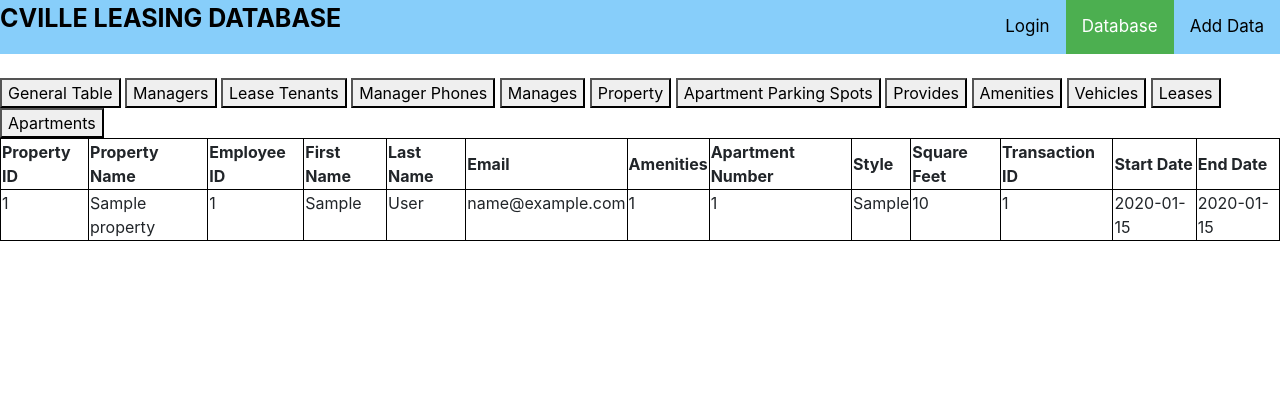
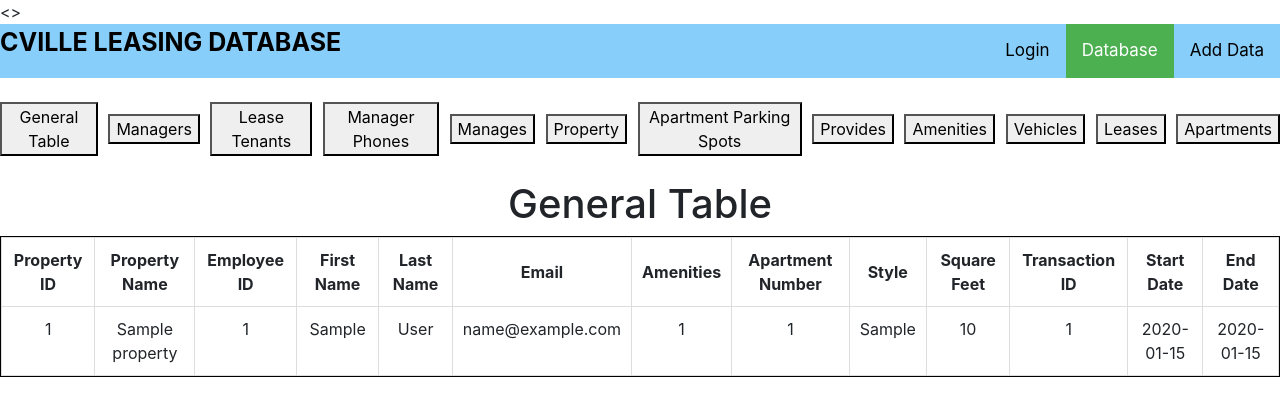
Before and after one commit to jliao13/CS-4750-DB-Project, a Django app: page /data/ in a window 1280 px wide. Shown: the top 416 px of the page. Run offline with Django 3.2, Linux system fonts and the light colour scheme; tables that the repository leaves empty hold one stand-in row (values such as "Sample post"); some libraries are stand-ins or nearby versions.

Commit message:
Neater tables

```diff
--- a/frontend/templates/data.html
+++ b/frontend/templates/data.html
@@ -17,7 +17,7 @@
 </head>
 
 
-<body>
+<>
 <div class="topnav">
     <div class="title" style="display: inline; color: black; font-size: 25px; font-weight: bold;">
         CVILLE LEASING DATABASE
@@ -30,18 +30,20 @@
     </div>
 </div>
 <br>
-<button onclick="myFunction(1)">General Table</button>
-<button onclick="myFunction(2)">Managers</button>
-<button onclick="myFunction(3)">Lease Tenants</button>
-<button onclick="myFunction(4)">Manager Phones</button>
-<button onclick="myFunction(5)">Manages</button>
-<button onclick="myFunction(6)">Property</button>
-<button onclick="myFunction(7)">Apartment Parking Spots</button>
-<button onclick="myFunction(8)">Provides</button>
-<button onclick="myFunction(9)">Amenities</button>
-<button onclick="myFunction(10)">Vehicles</button>
-<button onclick="myFunction(11)">Leases</button>
-<button onclick="myFunction(12)">Apartments</button>
+<div class="center">
+    <button onclick="myFunction(1)">General Table</button> &nbsp; &nbsp;
+    <button onclick="myFunction(2)">Managers</button> &nbsp; &nbsp;
+    <button onclick="myFunction(3)">Lease Tenants</button> &nbsp; &nbsp;
+    <button onclick="myFunction(4)">Manager Phones</button> &nbsp; &nbsp;
+    <button onclick="myFunction(5)">Manages</button> &nbsp; &nbsp;
+    <button onclick="myFunction(6)">Property</button> &nbsp; &nbsp;
+    <button onclick="myFunction(7)">Apartment Parking Spots</button> &nbsp; &nbsp;
+    <button onclick="myFunction(8)">Provides</button> &nbsp; &nbsp;
+    <button onclick="myFunction(9)">Amenities</button> &nbsp; &nbsp;
+    <button onclick="myFunction(10)">Vehicles</button> &nbsp; &nbsp;
+    <button onclick="myFunction(11)">Leases</button> &nbsp; &nbsp;
+    <button onclick="myFunction(12)">Apartments</button>
+</div>
 <div id="table1">{% include "tables/general_table.html" %}</div>
 <div id="table2">{% include "tables/managers_table.html" %}</div>
 <div id="table3">{% include "tables/lease_tenants_table.html" %}</div>
@@ -80,8 +82,11 @@ td {
 }
 #table2, #table3, #table4, #table5, #table6, #table7, #table8, #table9, #table10, #table11, #table12 {
     display:none;
-    width:100%;
-    height:100%;
+}
+.center {
+  display: flex;
+  justify-content: center;
+  align-items: center;
 }
 </style>
 </body>
--- a/frontend/templates/tables/amenities_table.html
+++ b/frontend/templates/tables/amenities_table.html
@@ -1,4 +1,6 @@
-<table style="width:100%; height:100%;">
+<br>
+<h1 class="center">Amenities Table</h1>
+<table class="center" style="width:100%; height:100%;">
     <tr>
         <th>Amenities ID</th>
         <th>Pet friendly</th>
@@ -18,7 +20,8 @@
     </tr>
     {% endfor %}
 </table>
-
+<br>
+<br>
 <!-- amenities_id = models.IntegerField(primary_key=True, null=False)
     pet_friendly = models.BooleanField(null=False)
     dryer_washer = models.BooleanField(null=False)
--- a/frontend/templates/tables/apartment_parking_spots_table.html
+++ b/frontend/templates/tables/apartment_parking_spots_table.html
@@ -1,4 +1,6 @@
-<table style="width:100%; height:100%;">
+<br>
+<h1 class="center">Apartment Parking Spots Table</h1>
+<table class="center" style="width:100%; height:100%;">
     <tr>
         <th>Property ID</th>
         <th>Parking Spot</th>
@@ -12,6 +14,8 @@
     </tr>
     {% endfor %}
 </table>
+<br>
+<br>
 <!-- property_id = models.IntegerField(primary_key=True, null=False)
     parking_spot = models.IntegerField(null=False)
     apartment_number-->
--- a/frontend/templates/tables/apartment_table.html
+++ b/frontend/templates/tables/apartment_table.html
@@ -1,4 +1,6 @@
-<table style="width:100%; height:100%;">
+<br>
+<h1 class="center">Apartment Table</h1>
+<table class="center" style="width:100%; height:100%;">
     <tr>
         <th>Property Id</th>
         <th>Price</th>
@@ -16,6 +18,8 @@
     </tr>
     {% endfor %}
 </table>
+<br>
+<br>
 <!-- property_id = models.IntegerField(primary_key=True, null=False)
     apartment_number = models.IntegerField(null=False)
     style = models.CharField(max_length=255, null=False)
--- a/frontend/templates/tables/general_table.html
+++ b/frontend/templates/tables/general_table.html
@@ -1,5 +1,7 @@
 <!--General table-->
-<table style="width:100%; height:100%;">
+<br>
+<h1 class="center">General Table</h1>
+<table class="center" style="width:100%; height:100%;">
         <tr>
             <th>Property ID</th>
             <th>Property Name</th>
@@ -58,3 +60,22 @@
         {% endfor %}<!--apartments-->
         {% endfor %}<!--properties-->
 </table>
+<style>
+td, th {
+  border: 1px solid #dddddd;
+  text-align: center;
+  padding: 10px;
+}
+    table.center {
+  margin-left: auto;
+  margin-right: auto;
+}
+table{
+    class: center;
+    width: 90%;
+    height: 90%;
+    border-collapse: collapse;
+}
+</style>
+<br>
+<br>
--- a/frontend/templates/tables/lease_table.html
+++ b/frontend/templates/tables/lease_table.html
@@ -1,4 +1,6 @@
-<table style="width:100%; height:100%;">
+<br>
+<h1 class="center">Lease Table</h1>
+<table class="center" style="width:100%; height:100%;">
     <tr>
         <th>Transaction Id</th>
         <th>Price</th>
--- a/frontend/templates/tables/lease_tenants_table.html
+++ b/frontend/templates/tables/lease_tenants_table.html
@@ -1,4 +1,6 @@
-<table style="width:100%; height:100%;">
+<br>
+<h1 class="center">Lease Tenants Table</h1>
+<table class="center" style="width:100%; height:100%;">
     <tr>
         <th>Transaction ID</th>
         <th>Tenant Name</th>
@@ -8,8 +10,8 @@
         <td>{{ten.transaction_id}}</td>
         <td>{{ten.tenant_name}}</td>
     </tr>
-
     {% endfor %}
 </table>
+<br>
 <!--transaction_id = models.IntegerField(primary_key=True, null=False)-->
 <!--    tenant_name = models.CharField(max_length=255, null=False)-->
--- a/frontend/templates/tables/manager_phone_table.html
+++ b/frontend/templates/tables/manager_phone_table.html
@@ -1,4 +1,6 @@
-<table style="width:100%; height:100%;">
+<br>
+<h1 class="center">Manager Phone Table</h1>
+<table class="center"  style="width:100%; height:100%;">
     <tr>
         <th>Employee ID</th>
         <th>Phone Number</th>
--- a/frontend/templates/tables/managers_table.html
+++ b/frontend/templates/tables/managers_table.html
@@ -1,4 +1,6 @@
-<table style="width:100%; height:100%;">
+<br>
+<h1 class="center">Managers Table</h1>
+<table class="center"  style="width:100%; height:100%;">
     <tr>
         <th>Employee ID</th>
         <th>Employee ID</th>
--- a/frontend/templates/tables/manages_table.html
+++ b/frontend/templates/tables/manages_table.html
@@ -1,4 +1,6 @@
-<table style="width:100%; height:100%;">
+<br>
+<h1 class="center">Manages Table</h1>
+<table class="center" style="width:100%; height:100%;">
     <tr>
         <th>Property Id</th>
         <th>Employee Id</th>
--- a/frontend/templates/tables/property_table.html
+++ b/frontend/templates/tables/property_table.html
@@ -1,4 +1,6 @@
-<table style="width:100%; height:100%;">
+<br>
+<h1 class="center">Property Table</h1>
+<table class="center"  style="width:100%; height:100%;">
     <tr>
         <th>Property ID</th>
         <th>Name</th>
--- a/frontend/templates/tables/provides_table.html
+++ b/frontend/templates/tables/provides_table.html
@@ -1,4 +1,6 @@
-<table style="width:100%; height:100%;">
+<br>
+<h1 class="center">Provides Table</h1>
+<table class="center"  style="width:100%; height:100%;">
     <tr>
         <th>Property ID</th>
         <th>Amenities ID</th>
--- a/frontend/templates/tables/vehicle_table.html
+++ b/frontend/templates/tables/vehicle_table.html
@@ -1,4 +1,6 @@
-<table style="width:100%; height:100%;">
+<br>
+<h1 class="center">Vehicle Table</h1>
+<table class="center"  style="width:100%; height:100%;">
     <tr>
         <th>License Plate</th>
         <th>Model</th>
```
Also changed, not shown: frontend/templates/login.html (+0 -13 lines).
